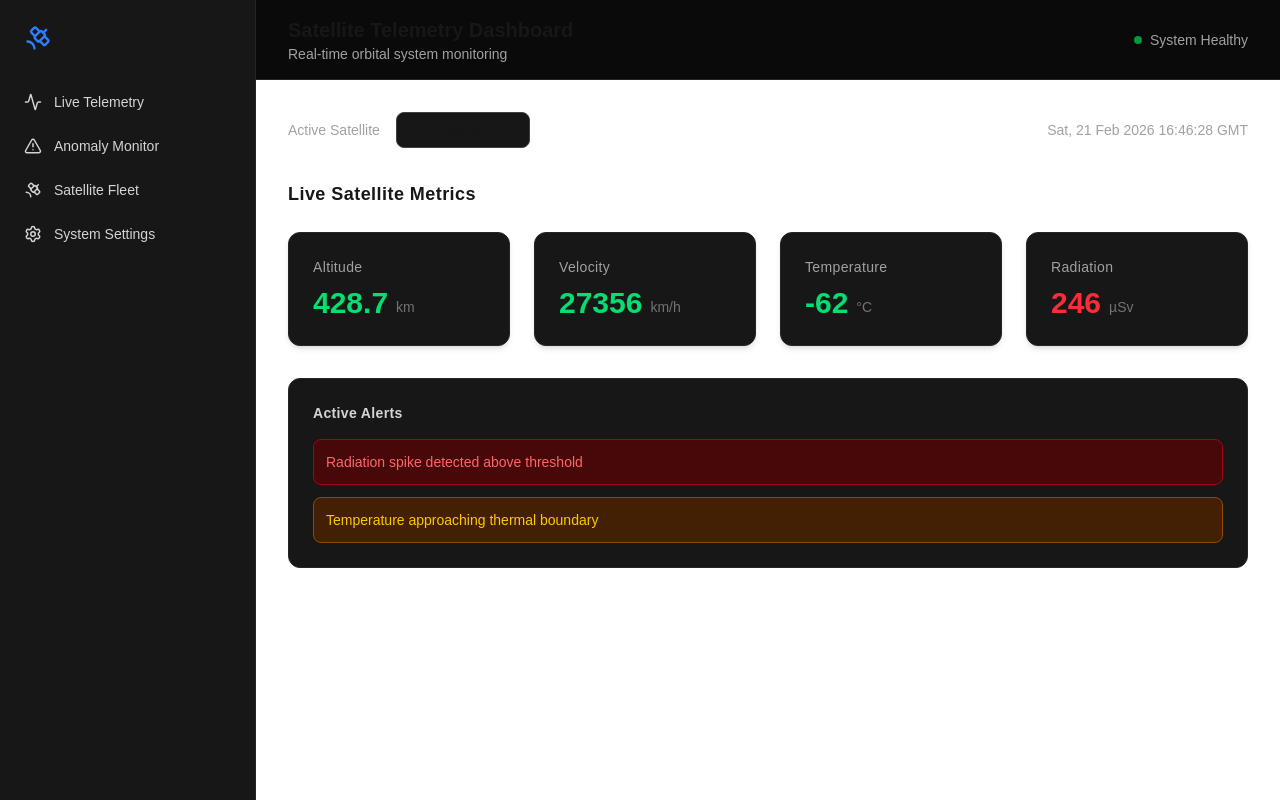
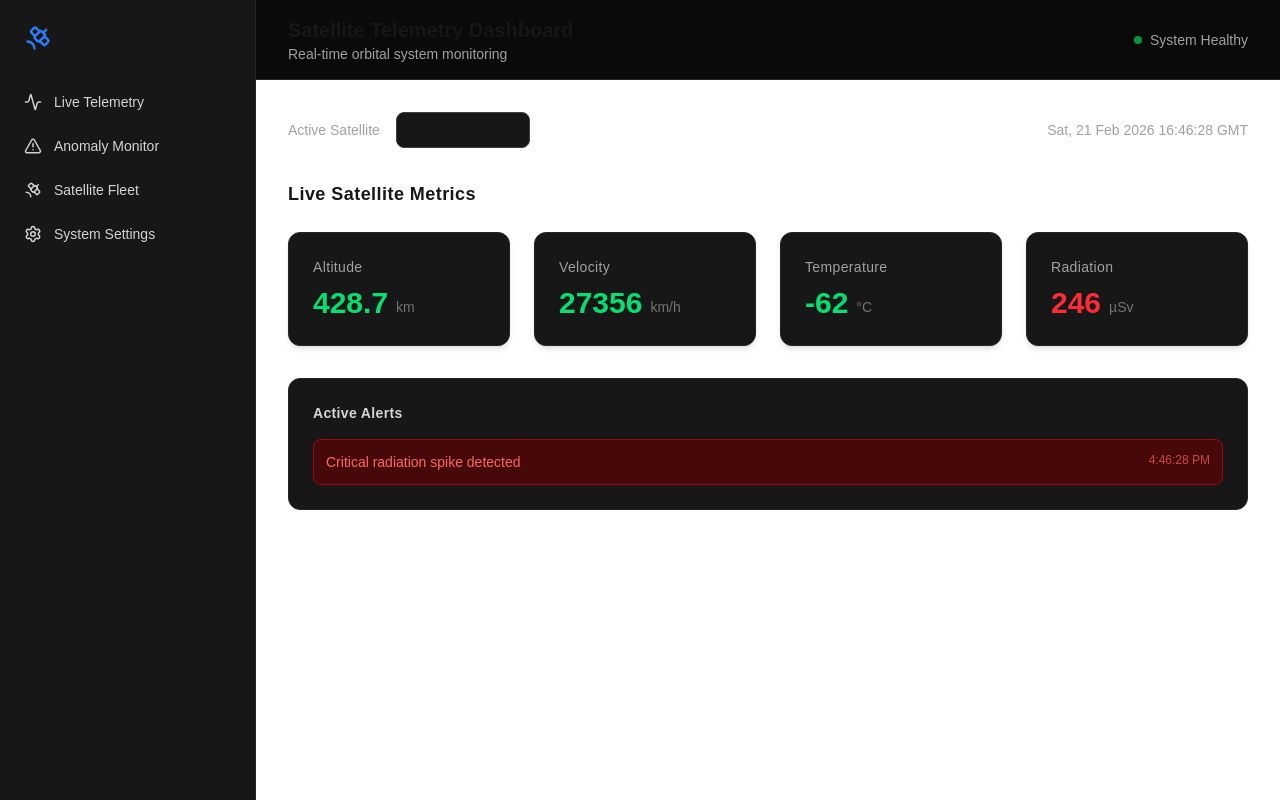
Before and after one commit to PriyankaSiwach/satellite-platform, a Next.js app: page / in a window 1280 px wide. Built offline with nearby package versions, Linux system fonts and the light colour scheme.

Commit message:
Add dynamic anomaly detection and rolling alert system

```diff
--- a/app/page.tsx
+++ b/app/page.tsx
@@ -4,11 +4,13 @@ import { generateTelemetry } from "@/lib/generateTelemetry";
 import { Telemetry } from "@/types/telemetry";
 import { useState, useEffect } from "react";
 import MetricsCard from "@/components/MetricsCard";
+import { Alert } from "@/types/alert";
 
 export default function Home() {
   const [selectedSatellite, setSelectedSatellite] = useState("SAT-Alpha");
   const [time, setTime] = useState(new Date());
   const [telemetry, setTelemetry] = useState<Telemetry | null>(null);
+  const [alerts, setAlerts] = useState<Alert[]>([]);
 
   useEffect(() => {
     const interval = setInterval(() => {
@@ -22,9 +24,36 @@ export default function Home() {
     setTelemetry(generateTelemetry());
 
     const interval = setInterval(() => {
-      setTelemetry(generateTelemetry());
+      const newTelemetry = generateTelemetry();
+      setTelemetry(newTelemetry);
+
+      const newAlerts: Alert[] = [];
+
+      if (newTelemetry.radiation > 180) {
+        newAlerts.push({
+          id: Date.now(),
+          message: "Critical radiation spike detected",
+          severity: "critical",
+          timestamp: new Date().toLocaleTimeString(),
+        });
+      }
+
+      if (newTelemetry.temperature > -40) {
+        newAlerts.push({
+          id: Date.now() + 1,
+          message: "Thermal boundary warning",
+          severity: "warning",
+          timestamp: new Date().toLocaleTimeString(),
+        });
+      }
+
+      if (newAlerts.length > 0) {
+        setAlerts((prev) =>
+          [...newAlerts, ...prev].slice(0, 10)
+        );
+      }
+
     }, 1000);
-
 
     return () => clearInterval(interval);
   }, []);
@@ -41,8 +70,8 @@ export default function Home() {
     return "normal";
   }
   if (!telemetry) {
-  return null;
-}
+    return null;
+  }
 
   return (
     <div className="space-y-8">
@@ -106,7 +135,7 @@ export default function Home() {
         </div>
       </section>
       <section>
-        <AlertPanel />
+        <AlertPanel alerts={alerts} />
       </section>
     </div>
   );
--- a/components/AlertPanel.tsx
+++ b/components/AlertPanel.tsx
@@ -1,31 +1,23 @@
+import { Alert } from "@/types/alert";
 
-type Alert = {
-  id: number;
-  message: string;
-  severity: "warning" | "critical";
+type Props = {
+  alerts: Alert[];
 };
 
-const alerts: Alert[] = [
-  {
-    id: 1,
-    message: "Radiation spike detected above threshold",
-    severity: "critical",
-  },
-  {
-    id: 2,
-    message: "Temperature approaching thermal boundary",
-    severity: "warning",
-  },
-];
-
-export default function AlertPanel() {
+export default function AlertPanel({ alerts }: Props) {
   return (
     <div className="bg-neutral-900 border border-neutral-800 rounded-xl p-6">
       <h3 className="text-sm font-semibold mb-4 text-neutral-300 tracking-wide">
         Active Alerts
       </h3>
 
-      <div className="space-y-3">
+      {alerts.length === 0 && (
+        <p className="text-neutral-500 text-sm">
+          No active anomalies detected.
+        </p>
+      )}
+
+      <div className="space-y-3 max-h-60 overflow-y-auto">
         {alerts.map((alert) => (
           <div
             key={alert.id}
@@ -35,7 +27,12 @@ export default function AlertPanel() {
                 : "bg-yellow-950 border-yellow-800 text-yellow-400"
             }`}
           >
-            {alert.message}
+            <div className="flex justify-between">
+              <span>{alert.message}</span>
+              <span className="text-xs opacity-70">
+                {alert.timestamp}
+              </span>
+            </div>
           </div>
         ))}
       </div>
--- /dev/null
+++ b/types/alert.ts
@@ -0,0 +1,6 @@
+export type Alert = {
+  id: number;
+  message: string;
+  severity: "warning" | "critical";
+  timestamp: string;
+};
```
